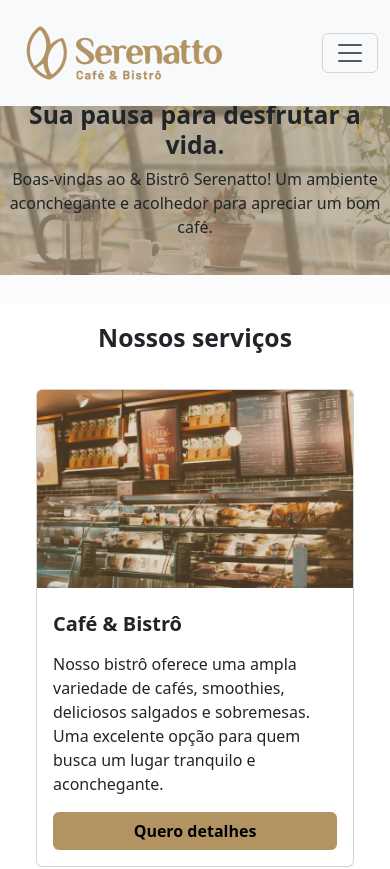
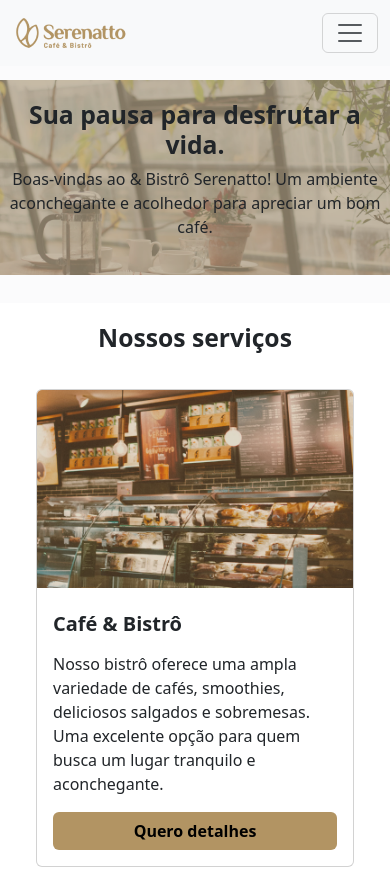
Before and after one commit to NicolasSF2006/Serenato, a plain HTML site: page index.html in a window 390 px wide. Shown: the top 869 px of the page. Drawn offline with nearby package versions, Linux system fonts and the light colour scheme.

Commit message:
cafeteria_serenatto_commit

```diff
--- a/index.html
+++ b/index.html
@@ -18,7 +18,8 @@
   <header>
     <nav class="navbar-expand-lg navbar bg-body-tertiary fixed-top">
       <div class="container-fluid">
-        <a class="navbar-brand" href="#"><img src="./assets/logo.png" alt="Logo da cafeteria Serenatto"></a>
+        <a class="navbar-brand logo-principal" href="#"><img src="./assets/logo.png" alt="Logo da cafeteria Serenatto"></a>
+        <a class="navbar-brand logo-principal__mobile" href="#"><img src="./assets/logo-mobile.png" alt="Logo da cafeteria Serenatto"></a>
         <button class="navbar-toggler" type="button" data-bs-toggle="offcanvas" data-bs-target="#offcanvasNavbar"
           aria-controls="offcanvasNavbar" aria-label="Toggle navigation">
           <span class="navbar-toggler-icon"></span>
```
